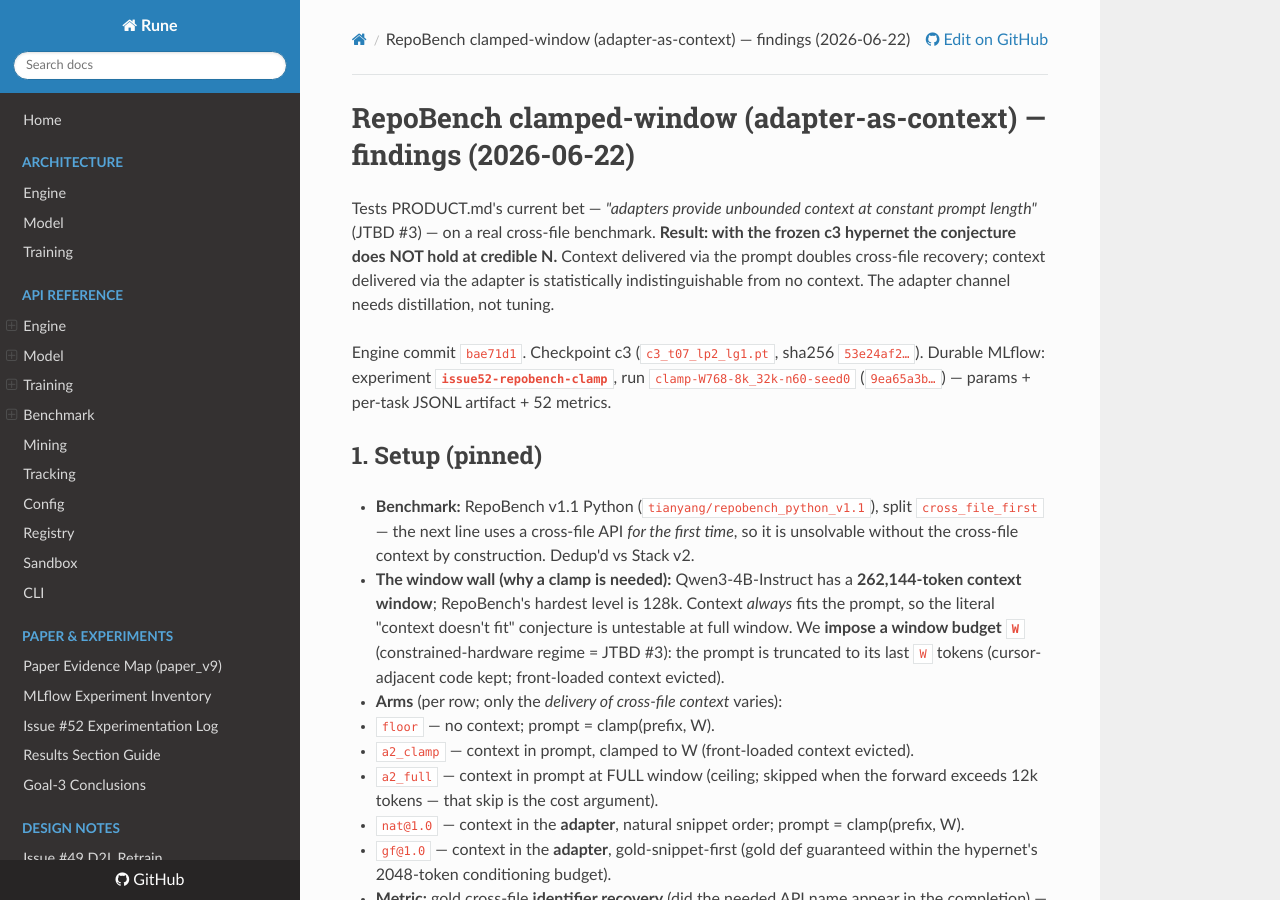
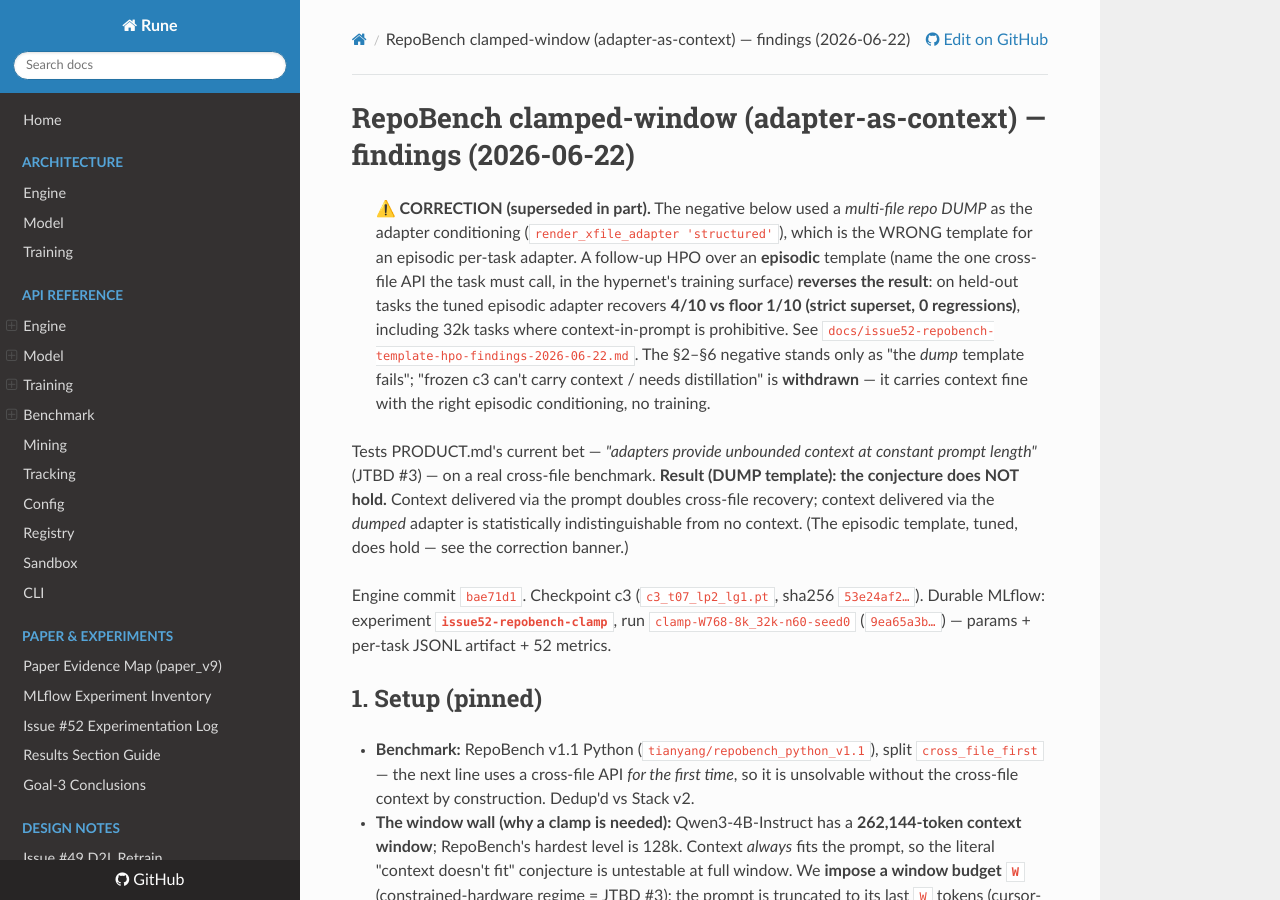
Before and after one commit to ElixirTrials/rune, an MkDocs documentation site: the page built from docs/issue52-repobench-clamp-findings-2026-06-22.md, in a window 1280 px wide and 900 px high. Built offline with MkDocs 1.6.1, drawn with Linux system fonts in a browser that asks for light colours; nearby versions of some CDN libraries.

Commit message:
docs: episodic-template HPO findings — adapter-as-context WORKS (held-out 4/10 vs floor 1/10) (issue #52)
Tuned episodic template (variant=use, anchor_chars=0, scaling=0.91) recovers
cross-file APIs the no-context floor cannot on held-out tasks (4/10 vs 1/10,
strict superset, 0 regressions), incl. 32k where context-in-prompt is prohibitive.
The N=60 "dump-template" negative is corrected: frozen c3 carries context fine
with episodic per-task conditioning — no training. Adds correction banner to the
clamp findings doc. MLflow issue52-repobench-template-hpo / ba4bffd7.

Co-Authored-By: Claude Opus 4.8 <noreply@anthropic.com>

```diff
--- a/docs/issue52-repobench-clamp-findings-2026-06-22.md
+++ b/docs/issue52-repobench-clamp-findings-2026-06-22.md
@@ -1,11 +1,21 @@
 # RepoBench clamped-window (adapter-as-context) — findings (2026-06-22)
 
+> **⚠️ CORRECTION (superseded in part).** The negative below used a *multi-file repo
+> DUMP* as the adapter conditioning (`render_xfile_adapter 'structured'`), which is the
+> WRONG template for an episodic per-task adapter. A follow-up HPO over an **episodic**
+> template (name the one cross-file API the task must call, in the hypernet's training
+> surface) **reverses the result**: on held-out tasks the tuned episodic adapter recovers
+> **4/10 vs floor 1/10 (strict superset, 0 regressions)**, including 32k tasks where
+> context-in-prompt is prohibitive. See
+> `docs/issue52-repobench-template-hpo-findings-2026-06-22.md`. The §2–§6 negative stands
+> only as "the *dump* template fails"; "frozen c3 can't carry context / needs distillation"
+> is **withdrawn** — it carries context fine with the right episodic conditioning, no training.
+
 Tests PRODUCT.md's current bet — *"adapters provide unbounded context at constant
-prompt length"* (JTBD #3) — on a real cross-file benchmark. **Result: with the
-frozen c3 hypernet the conjecture does NOT hold at credible N.** Context delivered
-via the prompt doubles cross-file recovery; context delivered via the adapter is
-statistically indistinguishable from no context. The adapter channel needs
-distillation, not tuning.
+prompt length"* (JTBD #3) — on a real cross-file benchmark. **Result (DUMP template):
+the conjecture does NOT hold.** Context delivered via the prompt doubles cross-file
+recovery; context delivered via the *dumped* adapter is statistically indistinguishable
+from no context. (The episodic template, tuned, does hold — see the correction banner.)
 
 Engine commit `bae71d1`. Checkpoint c3 (`c3_t07_lp2_lg1.pt`, sha256 `53e24af2…`).
 Durable MLflow: experiment **`issue52-repobench-clamp`**, run `clamp-W768-8k_32k-n60-seed0`
```
Also changed, not shown: docs/issue52-repobench-template-hpo-findings-2026-06-22.md (added, +68 -0 lines).
